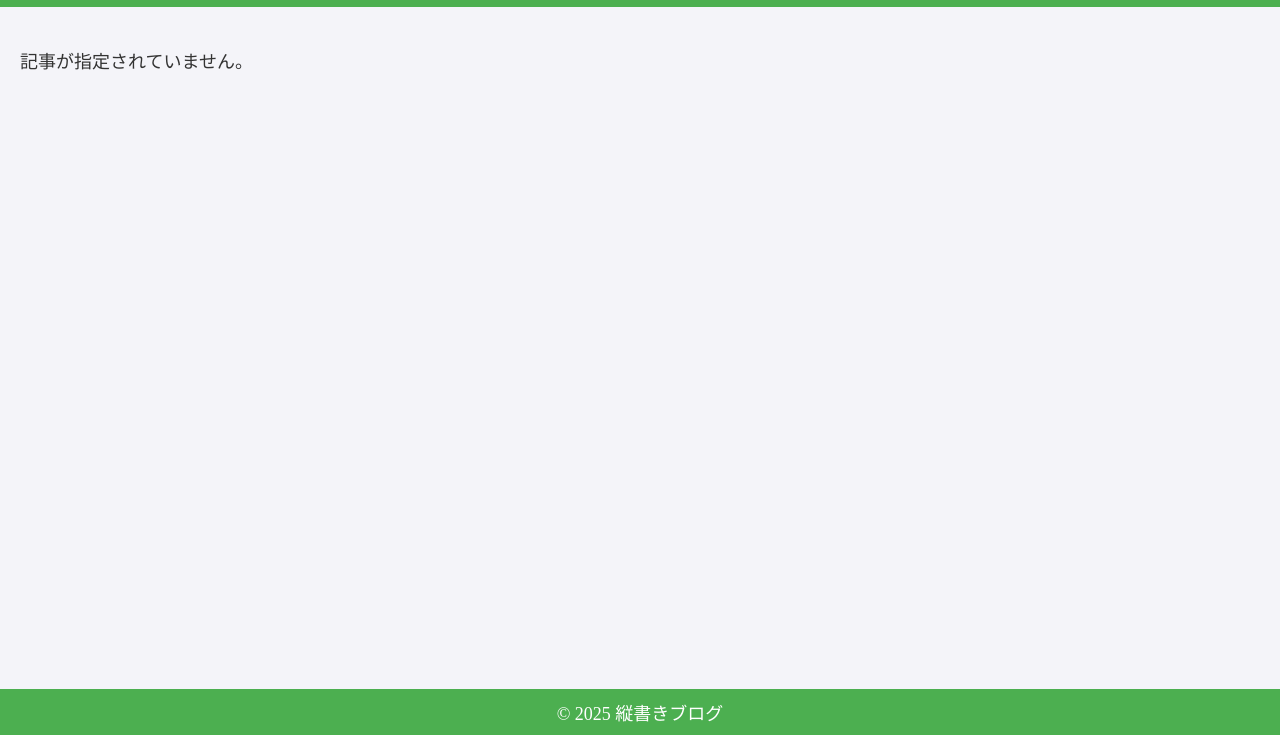
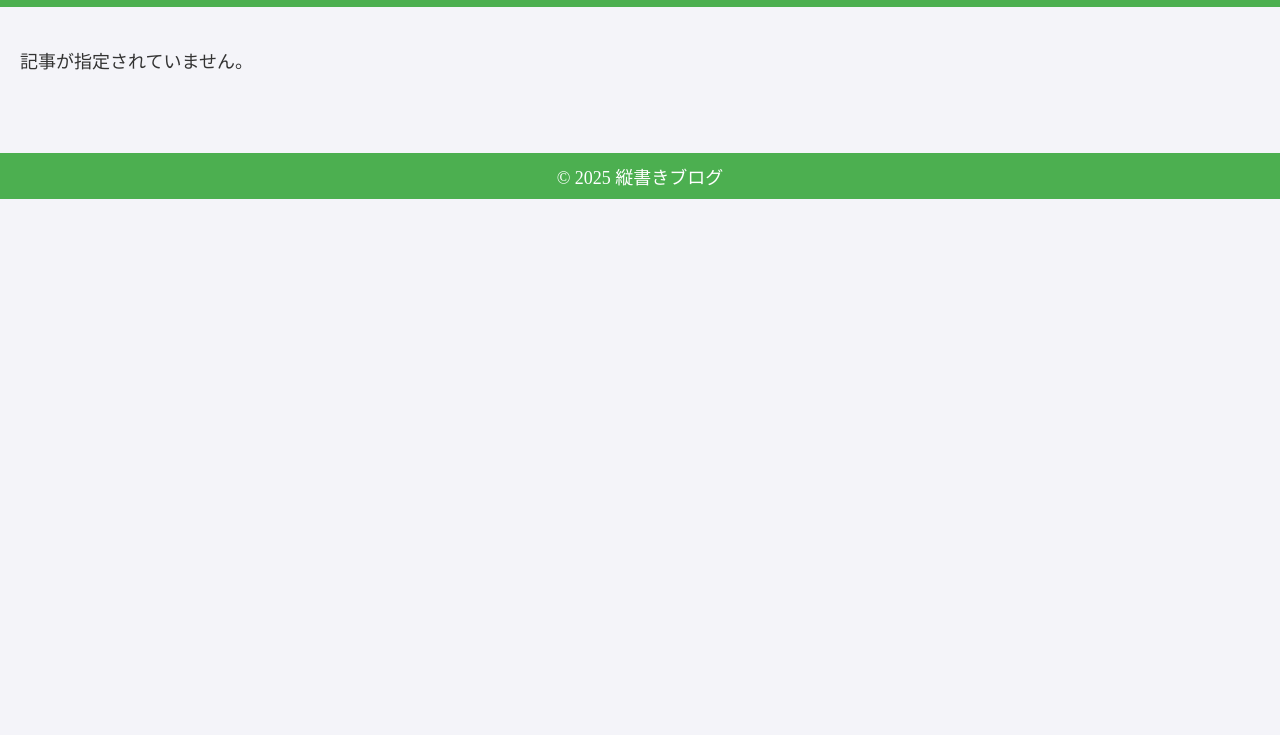
Before and after one commit to HelloKonitiwa/site, a plain HTML site: page article.html in a window 1280 px wide. Shown: the part 65-800 px from the top of the page. Drawn offline with Linux system fonts and the light colour scheme.

Commit message:
Update style.css

```diff
--- a/style.css
+++ b/style.css
@@ -55,6 +55,9 @@ h2 {
 /* 記事詳細 */
 #article-detail {
   margin-top: 40px;
+  padding-bottom: 60px; /* 下部の余白を追加 */
+  max-height: calc(100vh - 120px); /* 見える高さを制限 */
+  overflow-y: auto; /* 縦スクロールを有効に */
 }
 
 .vertical-text {
@@ -67,11 +70,12 @@ h2 {
 
 /* フッター */
 footer {
-  text-align: center;
+   text-align: center;
   background-color: #4CAF50;
   padding: 10px;
   color: white;
-  position: fixed;
+  position: relative; /* 固定位置を解除 */
   width: 100%;
   bottom: 0;
+  margin-top: 20px; /* フッターと本文との間隔を確保 */
 }
```
